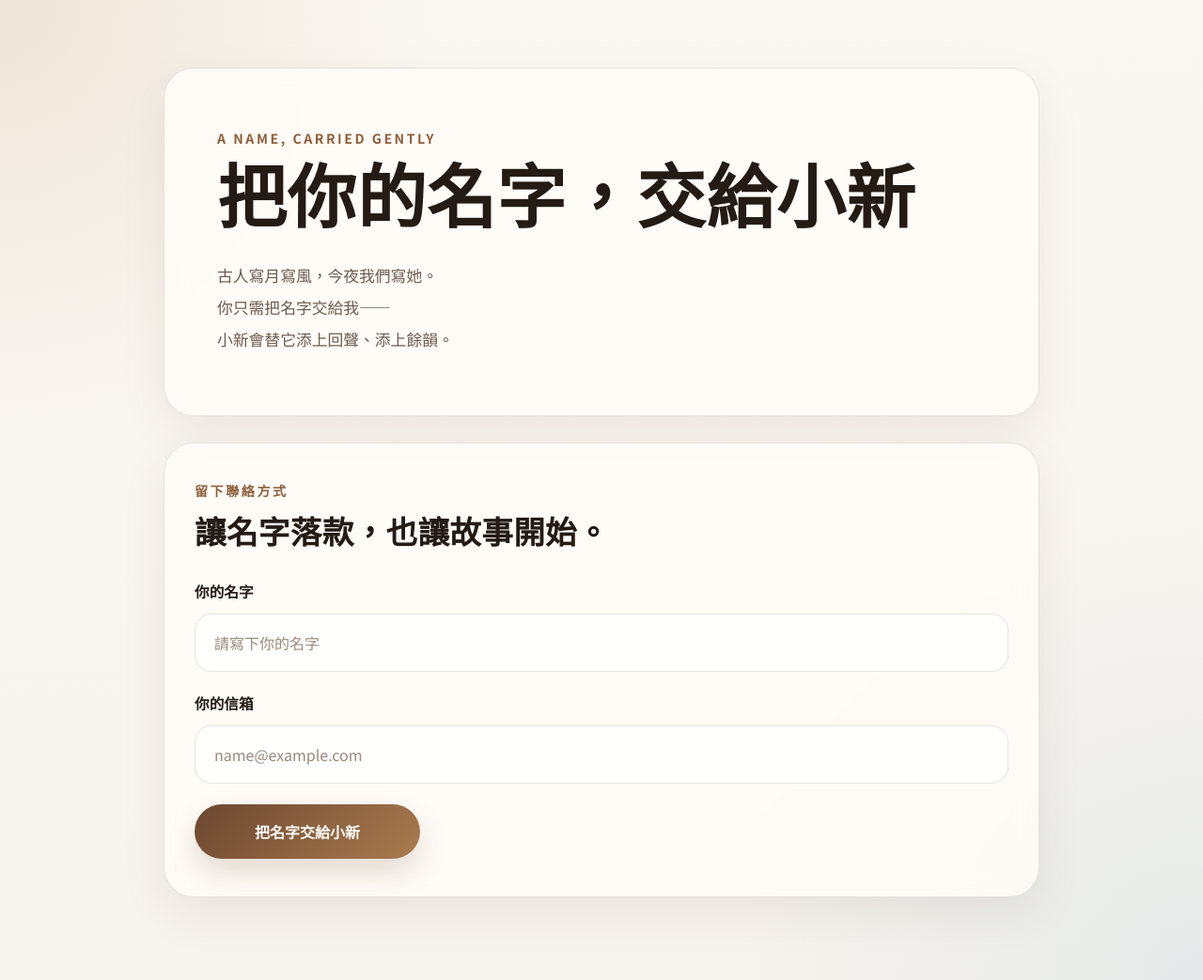
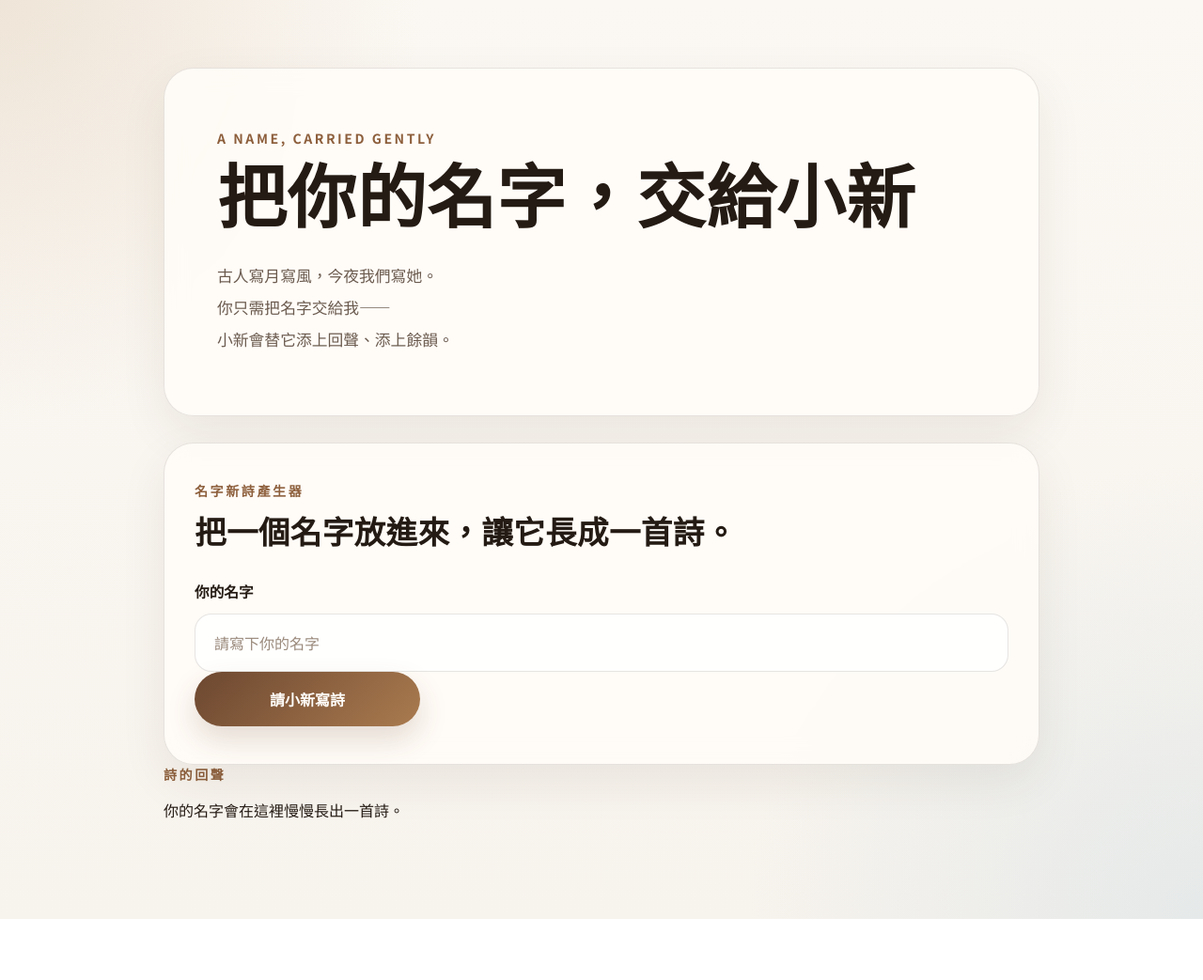
Before and after one commit to wenjaenlin/my-contact-site, a plain HTML site: page index.html in a window 1280 px wide. Shown: the whole page at 94% size. After the commit the page ends 978 px from the top, so only its background shows below. Drawn offline with Linux system fonts and the light colour scheme.

Commit message:
Turn site into same-page poem generator

```diff
--- a/index.html
+++ b/index.html
@@ -23,20 +23,19 @@
 
     <section class="form-panel">
       <div class="form-heading">
-        <p class="section-kicker">留下聯絡方式</p>
-        <h2>讓名字落款，也讓故事開始。</h2>
+        <p class="section-kicker">名字新詩產生器</p>
+        <h2>把一個名字放進來，讓它長成一首詩。</h2>
       </div>
 
       <form
-        id="contact-form"
-        class="contact-form"
-        name="contact"
+        id="poem-form"
+        class="poem-form"
+        name="poem-request"
         method="POST"
-        action="/thank-you.html"
         data-netlify="true"
         netlify-honeypot="bot-field"
       >
-        <input type="hidden" name="form-name" value="contact">
+        <input type="hidden" name="form-name" value="poem-request">
         <p class="hidden-field">
           <label>
             請不要填寫這個欄位：
@@ -46,16 +45,18 @@
 
         <label class="field">
           <span>你的名字</span>
-          <input type="text" name="name" placeholder="請寫下你的名字" required>
+          <input id="name-input" type="text" name="name" placeholder="請寫下你的名字" maxlength="40" required>
         </label>
 
-        <label class="field">
-          <span>你的信箱</span>
-          <input type="email" name="email" placeholder="name@example.com" required>
-        </label>
+        <button type="submit" class="submit-button">請小新寫詩</button>
+      </form>
+    </section>
 
-        <button type="submit" class="submit-button">把名字交給小新</button>
-      </form>
+    <section id="result-panel" class="result-panel" aria-live="polite" aria-busy="false">
+      <p class="section-kicker">詩的回聲</p>
+      <div id="result-content" class="result-content">
+        <p class="result-placeholder">你的名字會在這裡慢慢長出一首詩。</p>
+      </div>
     </section>
   </main>
 
```
